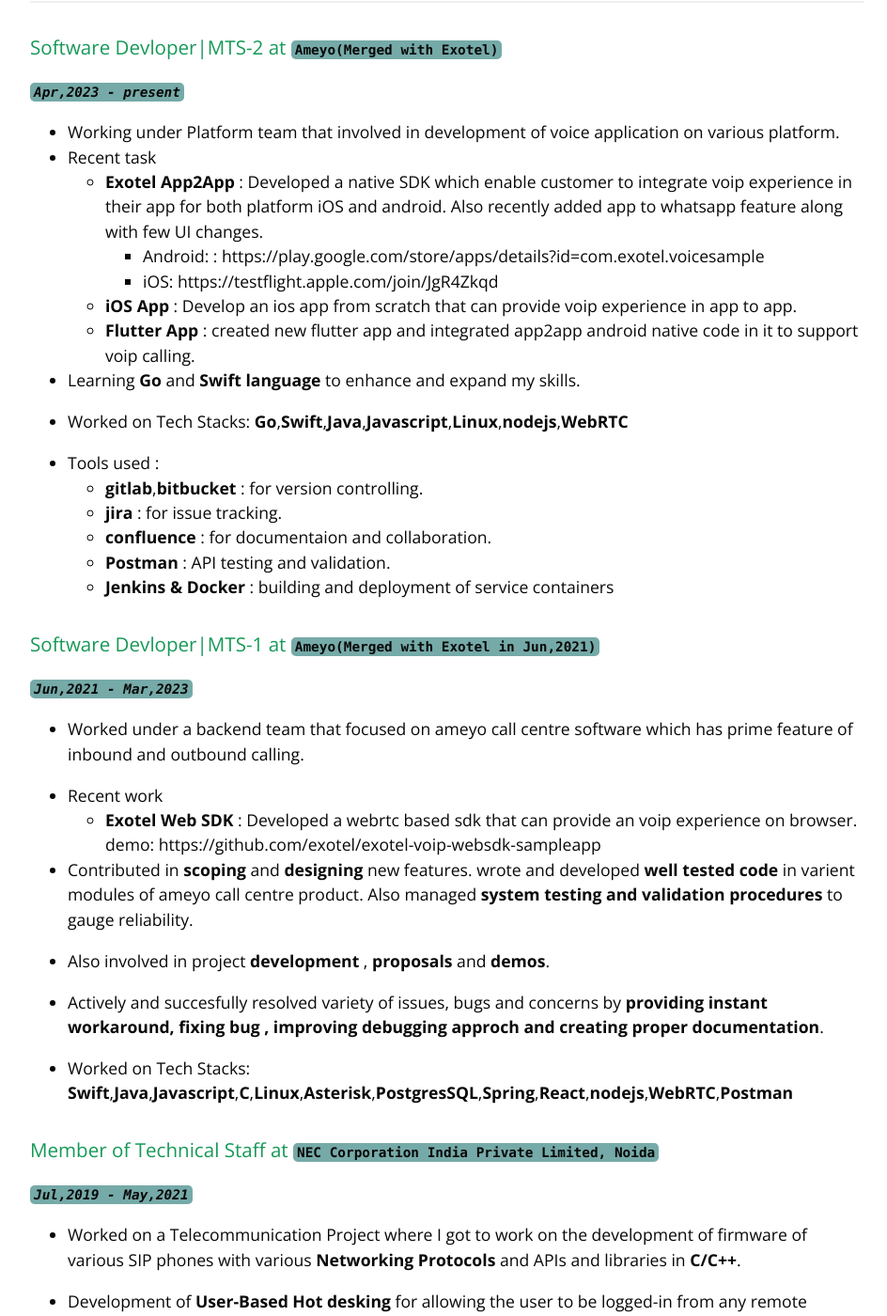
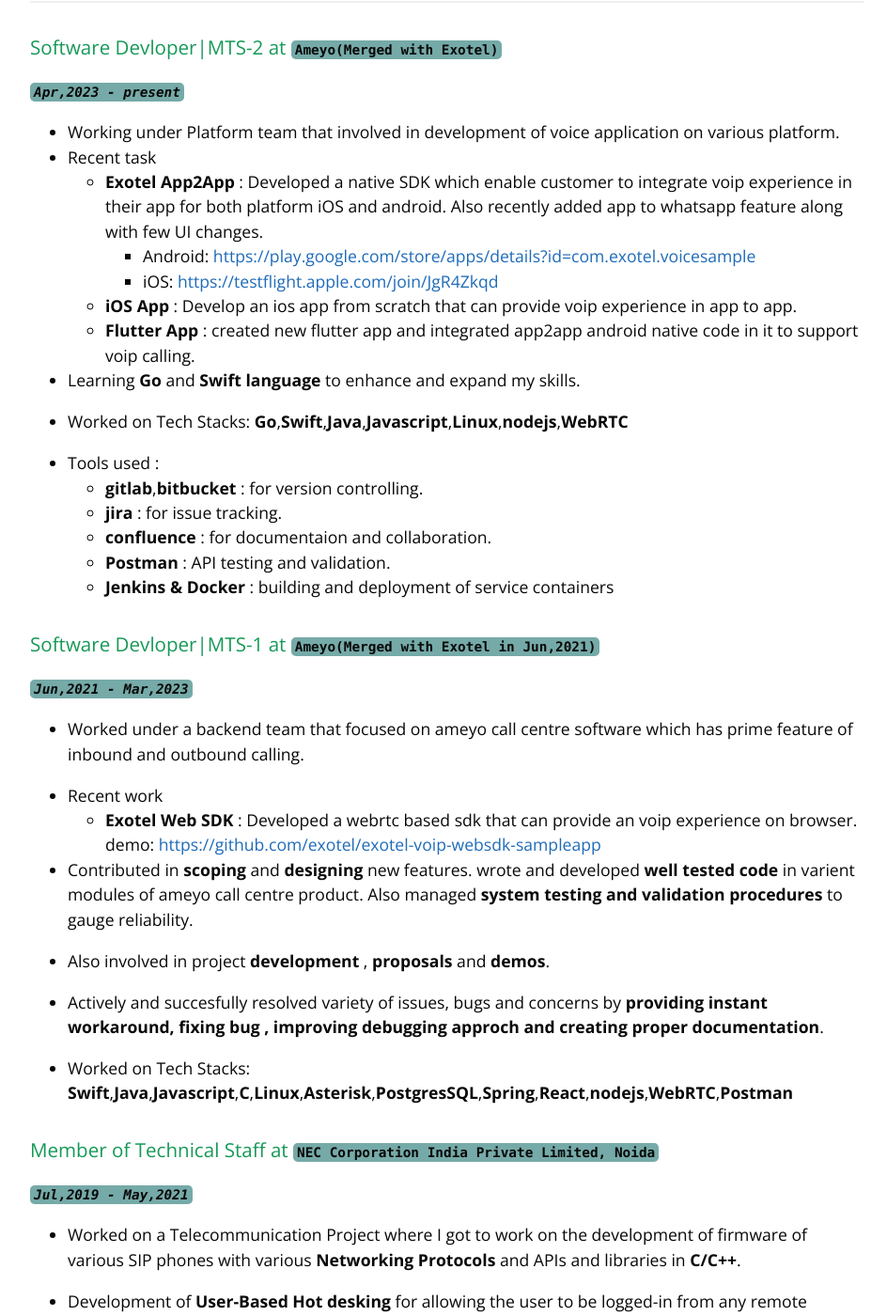
Before and after one commit to ImAshishRastogi/Resume, a Jekyll site: the page built from index.md, in a window 1280 px wide and 1400 px high, scrolled down 1049 px. Shown: the whole window at 94% size, without its empty margins (154-1098 px from the left). Built offline with Jekyll 4.4.1, drawn with Linux system fonts in a browser that asks for light colours; part of the change alters nothing that is shown.

Commit message:
link added

```diff
--- a/index.md
+++ b/index.md
@@ -24,8 +24,8 @@ _**`Apr,2023 - present`**_
  - Working under Platform team that involved in development of voice application on various platform.
  - Recent task
     - **Exotel App2App** : Developed a native SDK which enable customer to integrate voip experience in their app for both platform iOS and android. Also recently added app to whatsapp feature along with few UI changes.
-      - Android: : https://play.google.com/store/apps/details?id=com.exotel.voicesample
-      - iOS: https://testflight.apple.com/join/JgR4Zkqd
+      - Android: [https://play.google.com/store/apps/details?id=com.exotel.voicesample](https://play.google.com/store/apps/details?id=com.exotel.voicesample)
+      - iOS: [https://testflight.apple.com/join/JgR4Zkqd](https://testflight.apple.com/join/JgR4Zkqd)
     - **iOS App** : Develop an ios app from scratch that can provide voip experience in app to app.
     - **Flutter App** :  created new flutter app and integrated app2app android native code in it to support voip calling.
 
@@ -48,7 +48,7 @@ _**`Jun,2021 - Mar,2023`**_
 
 - Recent work
   - **Exotel Web SDK** : Developed a webrtc based sdk that can provide an voip experience on browser.
-  demo: https://github.com/exotel/exotel-voip-websdk-sampleapp
+  demo: [https://github.com/exotel/exotel-voip-websdk-sampleapp](https://github.com/exotel/exotel-voip-websdk-sampleapp)
 
 - Contributed in **scoping** and **designing** new features.
 wrote and developed **well tested code** in varient modules of ameyo call centre product.
```
